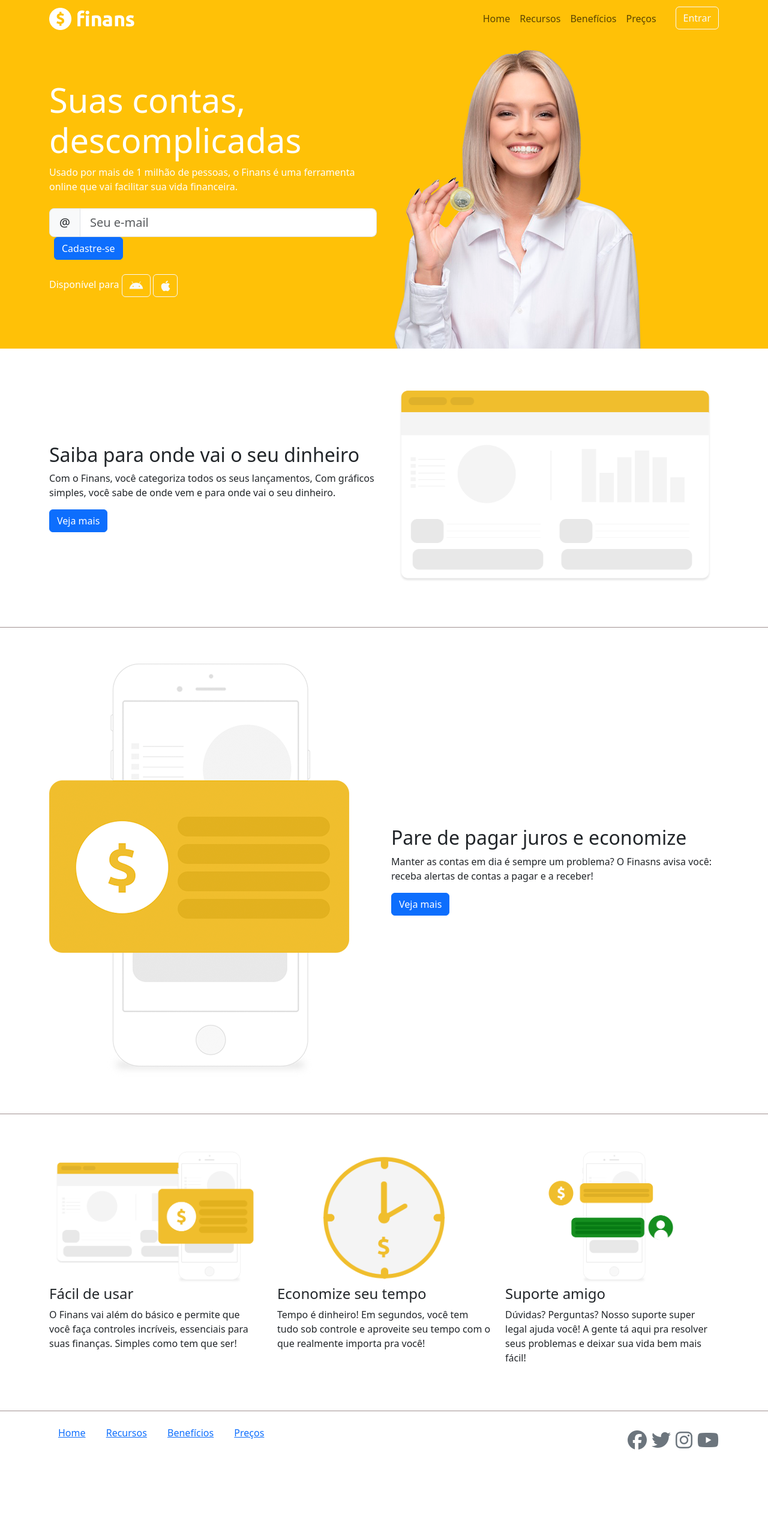
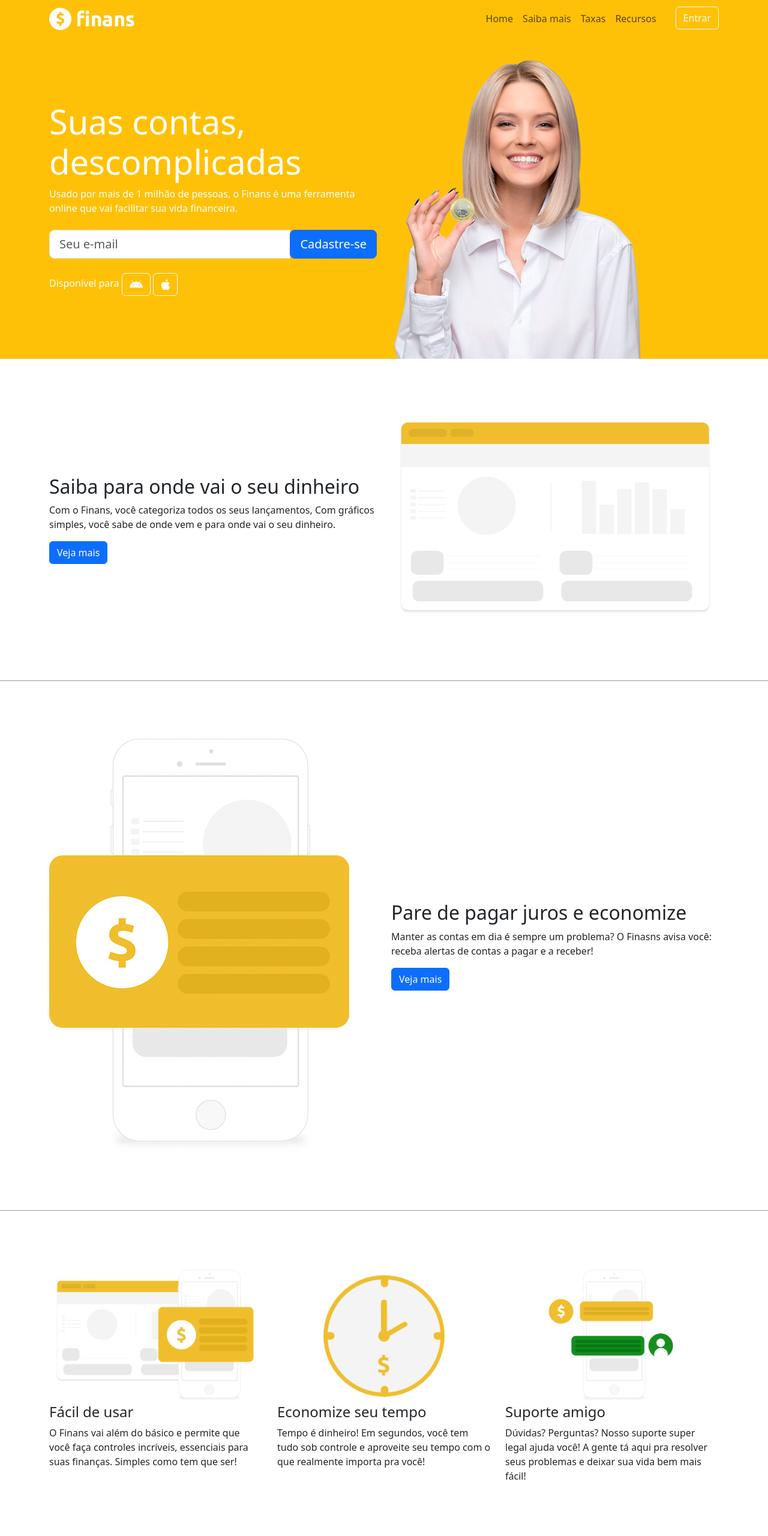
Before and after one commit to DouglasRodrigues34/projeto-finans, a plain HTML site: page index.html in a window 1280 px wide. Shown: the top 2560 px of the page at 60% size. Before the commit the page ends 2448 px from the top, so only its background shows below. Drawn offline with nearby package versions, Linux system fonts and the light colour scheme.

Commit message:
Adicionado menu fixo, um pouco de js e alguns ajustes pertinentes

```diff
--- a/css/style.css
+++ b/css/style.css
@@ -2,15 +2,16 @@
 #home {
     background: #ffc107;
     color: white;
+    padding-top: 5rem;
 }
 
 /* Section Know More and Resources */
 .caixa {
-    padding: 60px 0px;
-    border-bottom: 1px solid #a09191;
+    padding: 6rem 0;
+    border-bottom: 0.1rem solid #a09191;
 }
 
 /* Footer */
 footer p a {
-    margin: 5px 15px;
+    margin: 0.5rem 1.5rem;
 }
--- a/index.html
+++ b/index.html
@@ -17,7 +17,7 @@
     <body>
         <!-- Header and Navigation -->
         <header>
-            <nav class="navbar navbar-expand-sm navbar-light bg-warning">
+            <nav class="navbar navbar-expand-sm navbar-light bg-warning fixed-top">
                <div class="container">
                     <a href="#" class="navbar-brand">
                         <img src="/img/logo.png" alt="logotipo" width="142">
@@ -28,16 +28,16 @@
                     <div id="nav-principal" class="collapse navbar-collapse">
                         <ul class="navbar-nav ms-auto">
                             <li class="nav-item">
-                                <a href="" class="nav-link">Home</a>
+                                <a href="#home" class="nav-link">Home</a>
                             </li>
                             <li class="nav-item">
-                                <a href="" class="nav-link">Recursos</a>
+                                <a href="#know-more" class="nav-link">Saiba mais</a>
                             </li>
                             <li class="nav-item">
-                                <a href="" class="nav-link">Benefícios</a>
+                                <a href="#fees" class="nav-link">Taxas</a>
                             </li>
                             <li class="nav-item">
-                                <a href="" class="nav-link">Preços</a>
+                                <a href="#resources" class="nav-link">Recursos</a>
                             </li>
                             <li class="nav-item">
                                 <a href="" class="btn btn-outline-light ms-4">Entrar</a>
@@ -58,13 +58,15 @@
                                 <p>
                                     Usado por mais de 1 milhão de pessoas, o Finans é uma ferramenta online que vai facilitar sua vida financeira.
                                 </p>
-                                <form class="mt-4 mb-4">
+                                <form class="mt-4 mb-4" novalidate id="form">
                                     <div class="input-group input-group-lg">
-                                        <span class="input-group-text" id="inputGroup-sizing-lg">@</span>
-                                        <input type="text" placeholder="Seu e-mail" class="form-control" required>
-                                    </div>
-                                    <div class="input-group-append">
-                                        <button type="button" class="btn btn-primary d-inline-block mx-2">Cadastre-se</button>
+                                        <input type="email" placeholder="Seu e-mail" class="form-control" required>
+                                        <div class="invalid-feedback">
+                                            Por favor, forneça um endereço de e-mail válido.
+                                        </div>
+                                        <div class="input-group-append">
+                                            <button type="submit" class="btn btn-lg btn-primary">Cadastre-se</button>
+                                        </div>
                                     </div>
                                 </form>
                                 <p>Disponível para
@@ -85,7 +87,7 @@
             </section>
         </main>
         <!-- Section Know More -->
-        <section class="caixa">
+        <section id="know-more" class="caixa">
             <div class="container">
                 <div class="row">
                     <div class="col-md-6 d-flex">
@@ -106,7 +108,7 @@
             </div>
         </section>
         <!-- Section fees -->
-        <section class="caixa">
+        <section id="fees" class="caixa">
             <div class="container">
                 <div class="row">
                     <div class="col-md-6">
@@ -126,7 +128,7 @@
             </div>
         </section>
         <!-- Section Resources -->
-        <section class="caixa">
+        <section id="resources" class="caixa">
             <div class="container">
                 <div class="row">
                     <div class="col-md-4">
@@ -154,7 +156,7 @@
             </div>
         </section>
         <!-- Footer -->
-        <footer class="mt-4 mb-4">
+        <footer id="#" class="mt-4 mb-4">
             <div class="container">
                 <div class="row">
                     <div class="col-md-8">
@@ -184,5 +186,7 @@
         </footer>
         <!-- Bootstrap JS -->
         <script src="https://cdn.jsdelivr.net/npm/bootstrap@5.3.0-alpha1/dist/js/bootstrap.bundle.min.js" integrity="sha384-w76AqPfDkMBDXo30jS1Sgez6pr3x5MlQ1ZAGC+nuZB+EYdgRZgiwxhTBTkF7CXvN" crossorigin="anonymous"></script>
+        <!-- JS -->
+        <script src="/js/script.js"></script>
     </body>
 </html>
--- /dev/null
+++ b/js/script.js
@@ -0,0 +1,16 @@
+// Recupera o elemento form pelo seu ID
+var form = document.getElementById('form');
+
+form.addEventListener('submit', function(event) {
+    if (form.checkValidity() === false) {
+      event.preventDefault();
+      event.stopPropagation();
+    } else {
+      // Limpa os campos de entrada manualmente
+      var inputs = form.querySelectorAll('input, select, textarea');
+      inputs.forEach(function(input) {
+        input.value = '';
+      });
+    }
+    form.classList.add('was-validated');
+  }, false);
```
